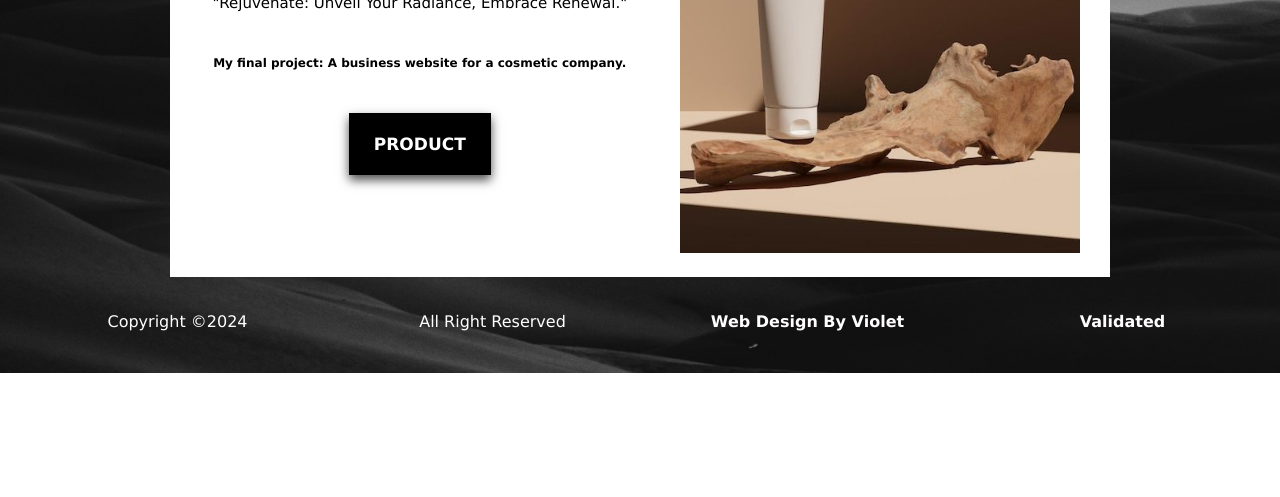
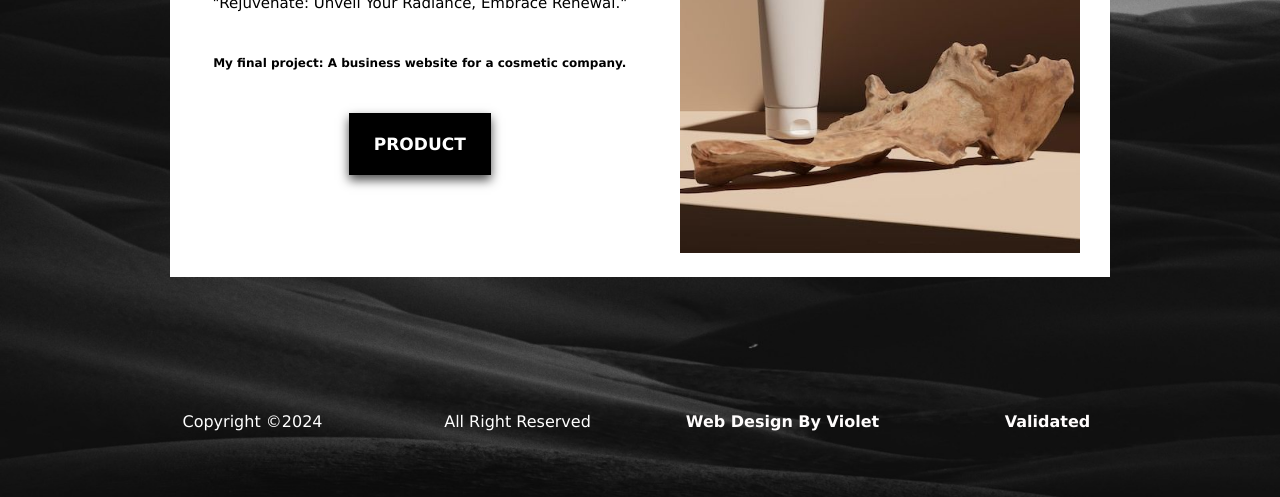
Before and after one commit to itsvee0120/IT161, a plain HTML site: page it161/final/index.html in a window 1280 px wide. Shown: the part 427-924 px from the top of the page. Before the commit the page ends 800 px from the top, so only its background shows below. Drawn offline with Linux system fonts and the light colour scheme.

Commit message:
Update stylesheet.css

```diff
--- a/it161/final/css/stylesheet.css
+++ b/it161/final/css/stylesheet.css
@@ -16,7 +16,7 @@ body{
 
 /* Wrapper */
 
-#wrapper {
+ #wrapper {
     width: 940px;
     margin: 140px auto 20px; /* Adjusted margin for 20px below header and nav */
     padding: 20px;
@@ -414,8 +414,8 @@ textarea{
 }
 /* Footer */
 footer {
-    margin-bottom: 0;
     height: 50px;
+    padding:100px;
     line-height: 50px;
     color: #ffffff;
     clear: both;
```
